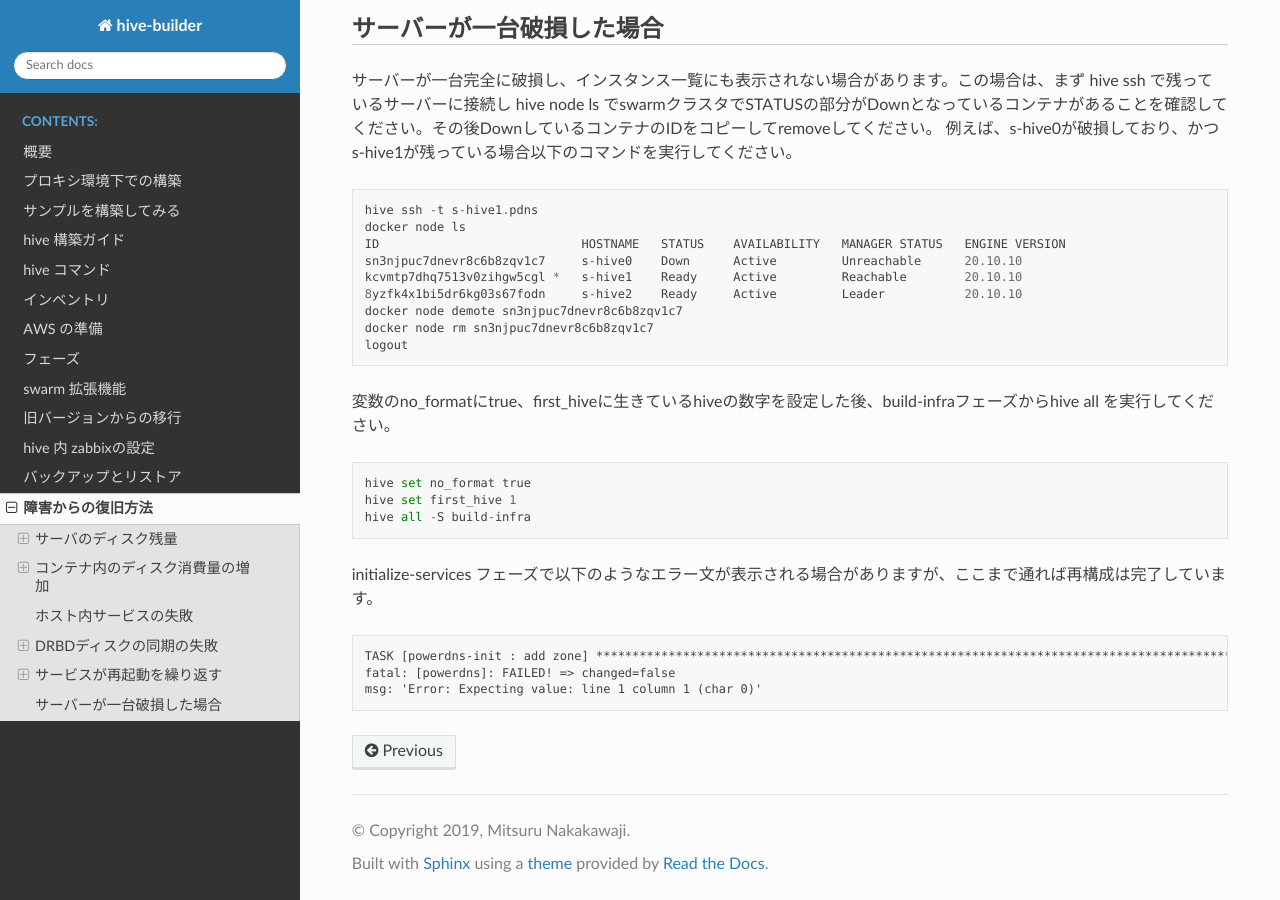
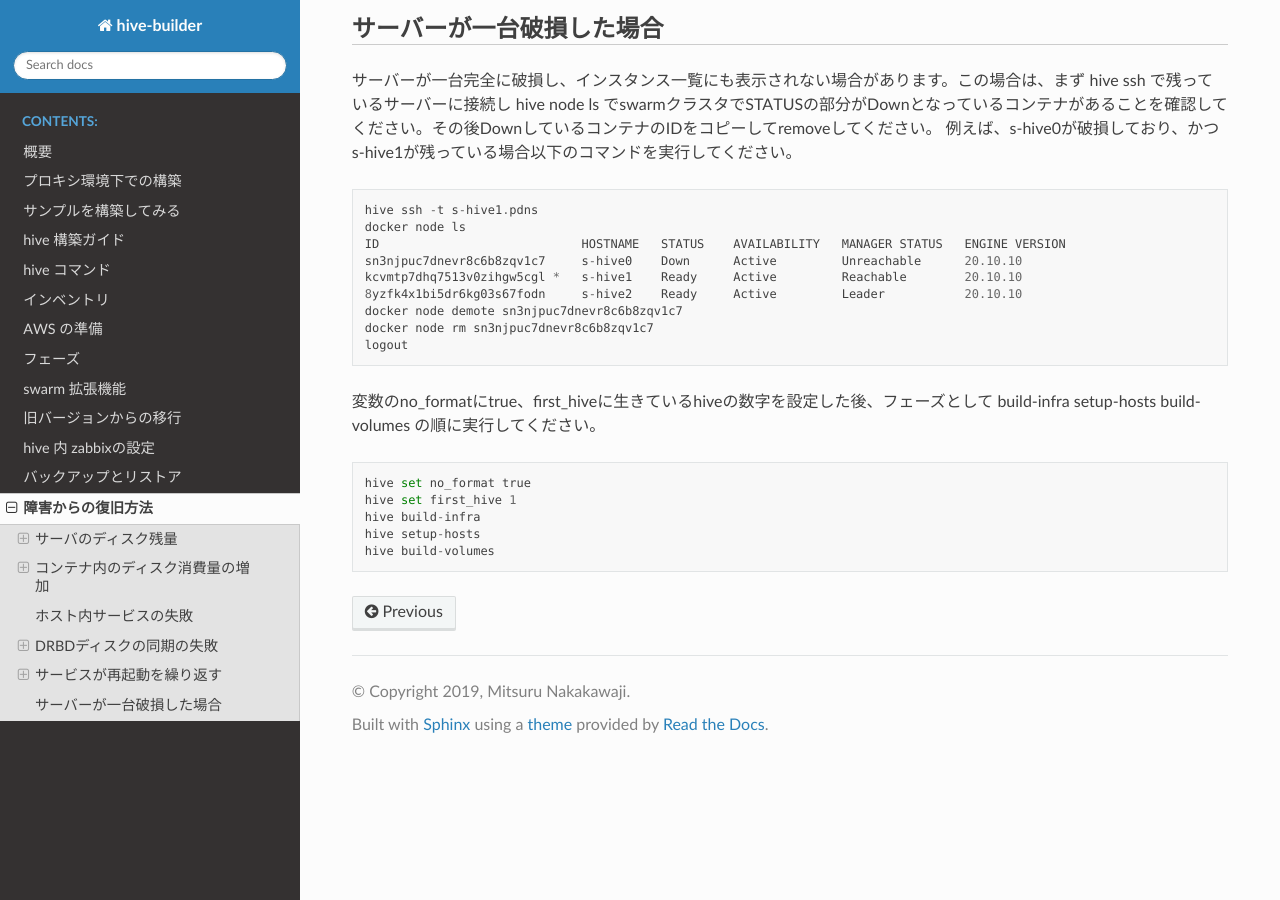
Before and after one commit to procube-open/hive-builder, a Sphinx documentation site: the page built from docs/repair.rst, in a window 1280 px wide and 900 px high, scrolled down 6465 px. Built offline with Sphinx 7.4.7 and the Read the Docs theme 2.0.0, drawn with Linux system fonts in a browser that asks for light colours; pages that are not in the unit, such as notebooks, are missing from menus.

Commit message:
modified repair.rst

```diff
--- a/docs/repair.rst
+++ b/docs/repair.rst
@@ -301,18 +301,12 @@ DRBDのファイルシステムの破損
     docker node rm sn3njpuc7dnevr8c6b8zqv1c7
     logout
 
-変数のno_formatにtrue、first_hiveに生きているhiveの数字を設定した後、build-infraフェーズからhive all を実行してください。
+変数のno_formatにtrue、first_hiveに生きているhiveの数字を設定した後、フェーズとして build-infra setup-hosts build-volumes の順に実行してください。
 
 ::
 
     hive set no_format true
     hive set first_hive 1
-    hive all -S build-infra
-
-initialize-services フェーズで以下のようなエラー文が表示される場合がありますが、ここまで通れば再構成は完了しています。
-
-::
-
-    TASK [powerdns-init : add zone] *****************************************************************************************************************
-    fatal: [powerdns]: FAILED! => changed=false
-    msg: 'Error: Expecting value: line 1 column 1 (char 0)'
+    hive build-infra
+    hive setup-hosts
+    hive build-volumes
```
